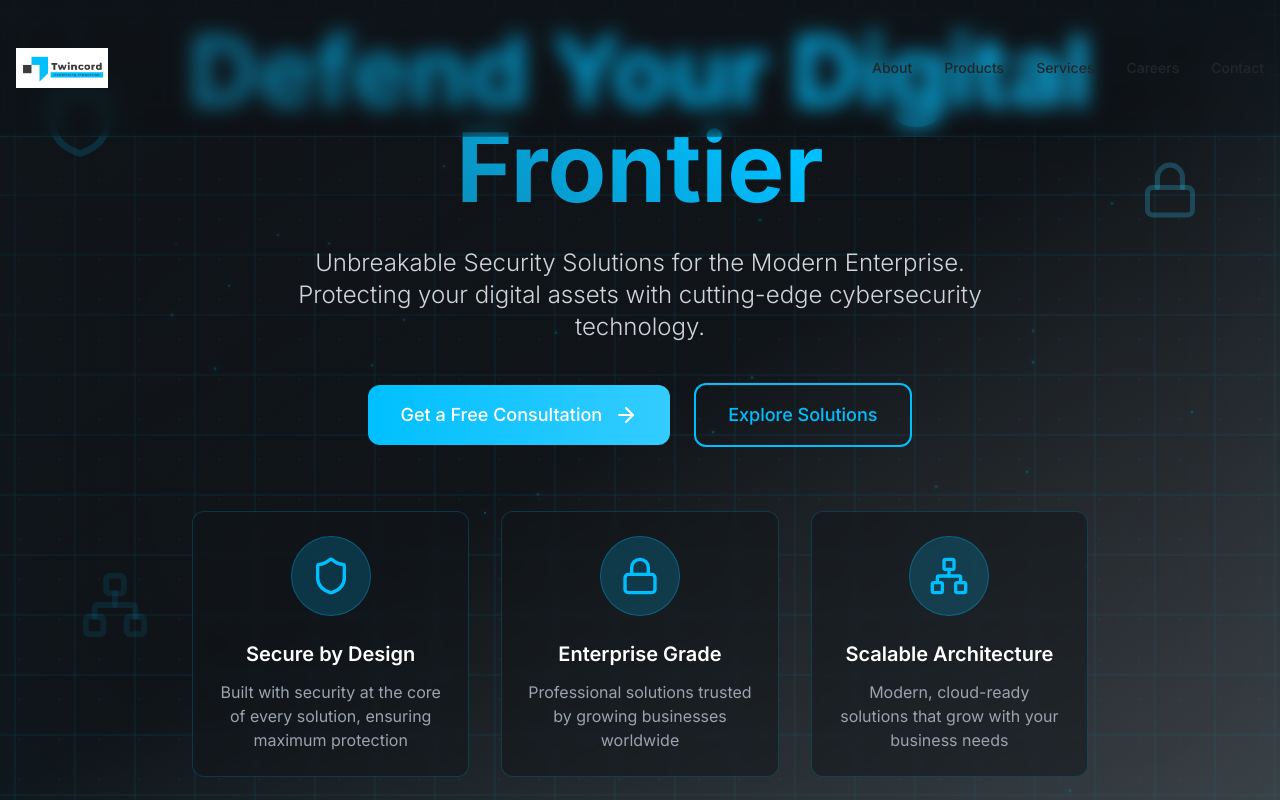
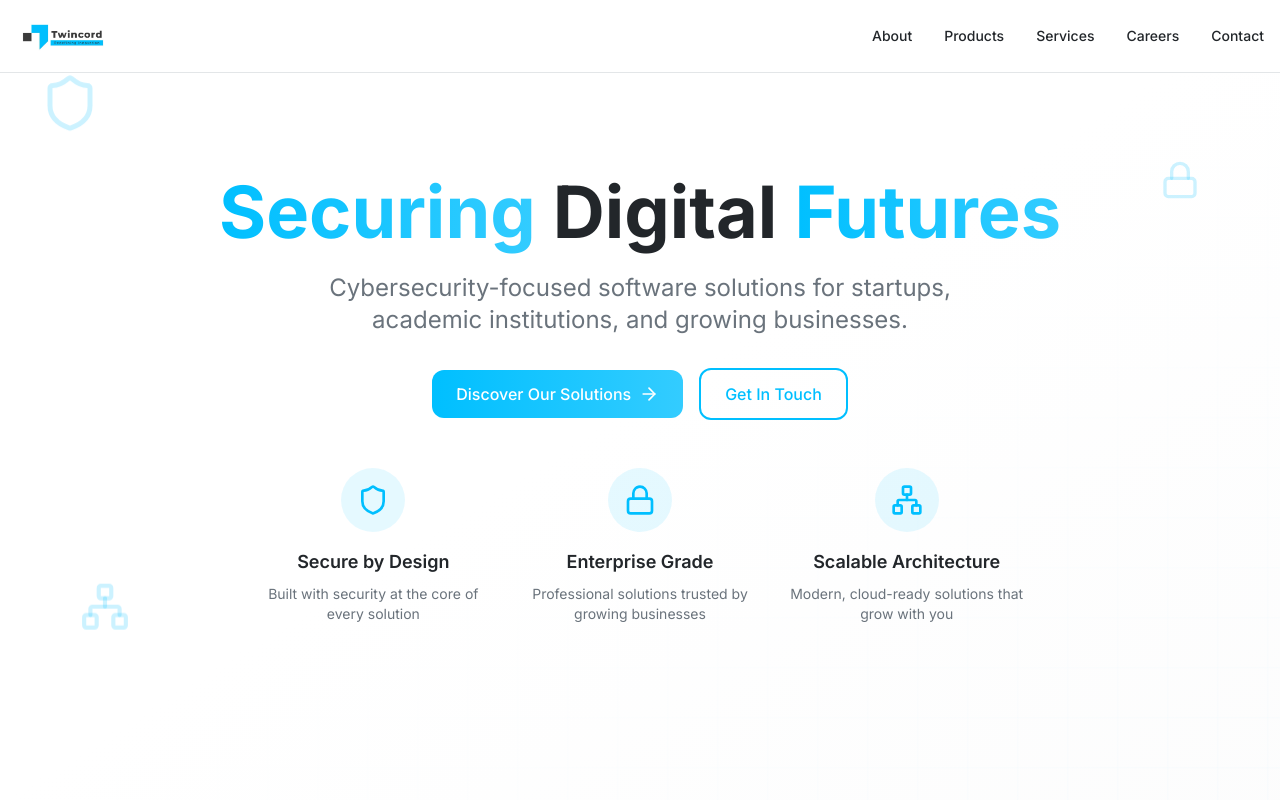
Before and after one commit to Jeeva-21BSR017/twin-secure-future, a React (Vite) app: page / in a window 1280 px wide. Shown: the top 800 px of the page. Built offline with nearby package versions, Linux system fonts and the light colour scheme.

Commit message:
Reverted to commit db957a70779c1f59ee247960231fb9bdc61054b3

```diff
--- a/package.json
+++ b/package.json
@@ -45,7 +45,6 @@
     "cmdk": "^1.0.0",
     "date-fns": "^3.6.0",
     "embla-carousel-react": "^8.3.0",
-    "gsap": "^3.13.0",
     "input-otp": "^1.2.4",
     "lucide-react": "^0.462.0",
     "next-themes": "^0.3.0",
--- a/src/components/Header.tsx
+++ b/src/components/Header.tsx
@@ -1,41 +1,8 @@
-import { useState, useEffect, useRef } from 'react';
+import { useState } from 'react';
 import { Menu, X } from 'lucide-react';
-import { gsap } from 'gsap';
-import { ScrollTrigger } from 'gsap/ScrollTrigger';
-
-gsap.registerPlugin(ScrollTrigger);
 
 const Header = () => {
   const [isMenuOpen, setIsMenuOpen] = useState(false);
-  const headerRef = useRef<HTMLElement>(null);
-
-  useEffect(() => {
-    const header = headerRef.current;
-    if (!header) return;
-
-    // GSAP ScrollTrigger for header transformation
-    const scrollTrigger = ScrollTrigger.create({
-      trigger: document.body,
-      start: "100px top",
-      end: "bottom bottom",
-      onToggle: (self) => {
-        if (self.isActive) {
-          header.classList.remove('header-hero');
-          header.classList.add('header-compact');
-        } else {
-          header.classList.remove('header-compact');
-          header.classList.add('header-hero');
-        }
-      }
-    });
-
-    // Initial state
-    header.classList.add('header-hero');
-
-    return () => {
-      scrollTrigger.kill();
-    };
-  }, []);
 
   const navItems = [
     { name: 'About', href: '#about' },
@@ -54,10 +21,7 @@ const Header = () => {
   };
 
   return (
-    <header
-      ref={headerRef}
-      className="fixed top-0 left-0 right-0 z-50 transition-all duration-600"
-    >
+    <header className="fixed top-0 left-0 right-0 z-50 bg-background/80 backdrop-blur-md border-b border-border">
       <div className="container mx-auto px-4 py-4">
         <div className="flex items-center justify-between">
           {/* Logo */}
--- a/src/components/Hero.tsx
+++ b/src/components/Hero.tsx
@@ -1,144 +1,78 @@
 import { Shield, ArrowRight, Lock, Network } from 'lucide-react';
-import { useEffect, useRef } from 'react';
-import { gsap } from 'gsap';
 
 const Hero = () => {
-  const particleContainerRef = useRef<HTMLDivElement>(null);
-  const heroContentRef = useRef<HTMLDivElement>(null);
+  return (
+    <section className="relative min-h-screen flex items-center justify-center overflow-hidden">
+      {/* Animated Background */}
+      <div className="absolute inset-0 cyber-grid opacity-30"></div>
+      <div className="absolute inset-0 bg-gradient-to-br from-background via-background to-cyber-light/20"></div>
 
-  useEffect(() => {
-    // Create particle glitter effect
-    const createParticles = () => {
-      const container = particleContainerRef.current;
-      if (!container) return;
-
-      const particles = [];
-      for (let i = 0; i < 50; i++) {
-        const particle = document.createElement('div');
-        particle.className = 'particle';
-        particle.style.left = Math.random() * 100 + '%';
-        particle.style.top = Math.random() * 100 + '%';
-        particle.style.animationDelay = Math.random() * 6 + 's';
-        particle.style.animationDuration = (4 + Math.random() * 4) + 's';
-        container.appendChild(particle);
-        particles.push(particle);
-      }
-
-      return particles;
-    };
-
-    // GSAP animations for hero content
-    const animateHeroContent = () => {
-      const content = heroContentRef.current;
-      if (!content) return;
-
-      const tl = gsap.timeline();
-
-      tl.fromTo(content.querySelector('h1'),
-        { y: 100, opacity: 0, scale: 0.8 },
-        { y: 0, opacity: 1, scale: 1, duration: 1.2, ease: "power3.out" }
-      )
-      .fromTo(content.querySelector('p'),
-        { y: 50, opacity: 0 },
-        { y: 0, opacity: 1, duration: 0.8, ease: "power2.out" },
-        "-=0.6"
-      )
-      .fromTo(content.querySelector('.cta-buttons'),
-        { y: 30, opacity: 0 },
-        { y: 0, opacity: 1, duration: 0.8, ease: "power2.out" },
-        "-=0.4"
-      )
-      .fromTo(content.querySelectorAll('.trust-indicator'),
-        { y: 40, opacity: 0, stagger: 0.2 },
-        { y: 0, opacity: 1, duration: 0.8, stagger: 0.2, ease: "power2.out" },
-        "-=0.6"
-      );
-    };
-
-    const particles = createParticles();
-    animateHeroContent();
-
-    return () => {
-      particles.forEach(particle => particle.remove());
-    };
-  }, []);
-
-  return (
-    <section className="relative min-h-screen flex items-center justify-center overflow-hidden bg-gradient-to-br from-cyber-dark via-cyber-dark to-cyber-gray">
-      {/* Enhanced Grid Background */}
-      <div className="absolute inset-0 cyber-grid-enhanced"></div>
-
-      {/* Particle Glitter Container */}
-      <div ref={particleContainerRef} className="particle-container"></div>
-
-      {/* Dark Overlay for Better Text Contrast */}
-      <div className="absolute inset-0 bg-gradient-to-br from-cyber-dark/80 via-cyber-dark/60 to-cyber-gray/70"></div>
-
-      {/* Floating Security Icons */}
-      <div className="absolute top-20 left-10 text-primary/30 animate-pulse">
-        <Shield size={80} />
+      {/* Floating Elements */}
+      <div className="absolute top-20 left-10 text-primary/20 animate-float">
+        <Shield size={60} />
       </div>
-      <div className="absolute top-40 right-20 text-primary-glow/25 animate-pulse" style={{ animationDelay: '1s' }}>
-        <Lock size={60} />
+      <div className="absolute top-40 right-20 text-primary/20 animate-float" style={{ animationDelay: '1s' }}>
+        <Lock size={40} />
       </div>
-      <div className="absolute bottom-40 left-20 text-primary/20 animate-pulse" style={{ animationDelay: '2s' }}>
-        <Network size={70} />
+      <div className="absolute bottom-40 left-20 text-primary/20 animate-float" style={{ animationDelay: '2s' }}>
+        <Network size={50} />
       </div>
 
-      <div ref={heroContentRef} className="relative z-10 container mx-auto px-4 text-center">
-        <div className="max-w-5xl mx-auto">
-          <h1 className="hero-headline text-6xl md:text-8xl font-bold mb-8 leading-tight">
-            Defend Your Digital Frontier
+      <div className="relative z-10 container mx-auto px-4 text-center">
+        <div className="max-w-4xl mx-auto animate-fade-in">
+          <h1 className="text-5xl md:text-7xl font-bold mb-6 leading-tight">
+            <span className="text-gradient">Securing</span>{' '}
+            <span className="text-foreground">Digital</span>{' '}
+            <span className="text-gradient">Futures</span>
           </h1>
 
-          <p className="text-xl md:text-2xl text-gray-300 mb-10 max-w-3xl mx-auto font-light">
-            Unbreakable Security Solutions for the Modern Enterprise.
-            Protecting your digital assets with cutting-edge cybersecurity technology.
+          <p className="text-xl md:text-2xl text-muted-foreground mb-8 max-w-2xl mx-auto">
+            Cybersecurity-focused software solutions for startups, academic institutions, and growing businesses.
           </p>
 
-          <div className="cta-buttons flex flex-col sm:flex-row gap-6 justify-center items-center mb-16">
+          <div className="flex flex-col sm:flex-row gap-4 justify-center items-center mb-12">
             <button
               onClick={() => document.querySelector('#about')?.scrollIntoView({ behavior: 'smooth' })}
-              className="btn-cyber group text-lg px-8 py-4"
+              className="btn-cyber group"
             >
-              <span className="flex items-center gap-3">
-                Get a Free Consultation
-                <ArrowRight size={24} className="group-hover:translate-x-2 transition-transform duration-300" />
+              <span className="flex items-center gap-2">
+                Discover Our Solutions
+                <ArrowRight size={20} className="group-hover:translate-x-1 transition-transform" />
               </span>
             </button>
 
             <button
               onClick={() => document.querySelector('#contact')?.scrollIntoView({ behavior: 'smooth' })}
-              className="btn-outline-cyber text-lg px-8 py-4"
+              className="btn-outline-cyber"
             >
-              Explore Solutions
+              Get In Touch
             </button>
           </div>
 
           {/* Trust Indicators */}
-          <div className="grid grid-cols-1 md:grid-cols-3 gap-8 max-w-4xl mx-auto">
-            <div className="trust-indicator text-center bg-cyber-dark/50 backdrop-blur-sm border border-primary/20 rounded-xl p-6">
-              <div className="inline-flex items-center justify-center w-20 h-20 bg-primary/20 rounded-full mb-6 border border-primary/30">
-                <Shield className="text-primary" size={40} />
+          <div className="grid grid-cols-1 md:grid-cols-3 gap-8 max-w-3xl mx-auto">
+            <div className="text-center animate-slide-in-left" style={{ animationDelay: '0.2s' }}>
+              <div className="inline-flex items-center justify-center w-16 h-16 bg-primary/10 rounded-full mb-4">
+                <Shield className="text-primary" size={32} />
               </div>
-              <h3 className="font-semibold text-xl mb-3 text-white">Secure by Design</h3>
-              <p className="text-gray-400">Built with security at the core of every solution, ensuring maximum protection</p>
+              <h3 className="font-semibold text-lg mb-2">Secure by Design</h3>
+              <p className="text-muted-foreground text-sm">Built with security at the core of every solution</p>
             </div>
 
-            <div className="trust-indicator text-center bg-cyber-dark/50 backdrop-blur-sm border border-primary/20 rounded-xl p-6">
-              <div className="inline-flex items-center justify-center w-20 h-20 bg-primary/20 rounded-full mb-6 border border-primary/30">
-                <Lock className="text-primary" size={40} />
+            <div className="text-center animate-slide-in-left" style={{ animationDelay: '0.4s' }}>
+              <div className="inline-flex items-center justify-center w-16 h-16 bg-primary/10 rounded-full mb-4">
+                <Lock className="text-primary" size={32} />
               </div>
-              <h3 className="font-semibold text-xl mb-3 text-white">Enterprise Grade</h3>
-              <p className="text-gray-400">Professional solutions trusted by growing businesses worldwide</p>
+              <h3 className="font-semibold text-lg mb-2">Enterprise Grade</h3>
+              <p className="text-muted-foreground text-sm">Professional solutions trusted by growing businesses</p>
             </div>
 
-            <div className="trust-indicator text-center bg-cyber-dark/50 backdrop-blur-sm border border-primary/20 rounded-xl p-6">
-              <div className="inline-flex items-center justify-center w-20 h-20 bg-primary/20 rounded-full mb-6 border border-primary/30">
-                <Network className="text-primary" size={40} />
+            <div className="text-center animate-slide-in-left" style={{ animationDelay: '0.6s' }}>
+              <div className="inline-flex items-center justify-center w-16 h-16 bg-primary/10 rounded-full mb-4">
+                <Network className="text-primary" size={32} />
               </div>
-              <h3 className="font-semibold text-xl mb-3 text-white">Scalable Architecture</h3>
-              <p className="text-gray-400">Modern, cloud-ready solutions that grow with your business needs</p>
+              <h3 className="font-semibold text-lg mb-2">Scalable Architecture</h3>
+              <p className="text-muted-foreground text-sm">Modern, cloud-ready solutions that grow with you</p>
             </div>
           </div>
         </div>
--- a/src/index.css
+++ b/src/index.css
@@ -143,113 +143,18 @@
     @apply transition-[var(--transition-glow)] hover:shadow-[var(--shadow-glow)];
   }
 
-  /* Enhanced Cybersecurity Grid Background */
-  .cyber-grid-enhanced {
+  /* Animated background patterns */
+  .cyber-grid {
     background-image:
-      linear-gradient(hsl(var(--primary) / 0.15) 2px, transparent 2px),
-      linear-gradient(90deg, hsl(var(--primary) / 0.15) 2px, transparent 2px),
-      radial-gradient(circle at 25% 25%, hsl(var(--primary) / 0.1) 1px, transparent 1px),
-      radial-gradient(circle at 75% 75%, hsl(var(--primary-glow) / 0.1) 1px, transparent 1px);
-    background-size: 60px 60px, 60px 60px, 40px 40px, 40px 40px;
-    background-position: 0 0, 0 0, 0 0, 20px 20px;
-    box-shadow: inset 0 0 100px hsl(var(--primary) / 0.05);
-    animation: grid-parallax 30s linear infinite, grid-glow 4s ease-in-out infinite;
+      linear-gradient(hsl(var(--primary) / 0.1) 1px, transparent 1px),
+      linear-gradient(90deg, hsl(var(--primary) / 0.1) 1px, transparent 1px);
+    background-size: 50px 50px;
+    animation: grid-move 20s linear infinite;
   }
 
-  @keyframes grid-parallax {
-    0% {
-      background-position: 0 0, 0 0, 0 0, 20px 20px;
-      transform: translateZ(0);
-    }
-    100% {
-      background-position: 60px 60px, 60px 60px, 40px 40px, 60px 60px;
-      transform: translateZ(0);
-    }
-  }
-
-  @keyframes grid-glow {
-    0%, 100% {
-      box-shadow:
-        inset 0 0 100px hsl(var(--primary) / 0.05),
-        inset 0 0 200px hsl(var(--primary-glow) / 0.02);
-    }
-    50% {
-      box-shadow:
-        inset 0 0 150px hsl(var(--primary) / 0.08),
-        inset 0 0 300px hsl(var(--primary-glow) / 0.04);
-    }
-  }
-
-  /* Particle Glitter Effect */
-  .particle-container {
-    position: absolute;
-    inset: 0;
-    pointer-events: none;
-    overflow: hidden;
-  }
-
-  .particle {
-    position: absolute;
-    width: 2px;
-    height: 2px;
-    background: hsl(var(--primary));
-    border-radius: 50%;
-    opacity: 0;
-    box-shadow: 0 0 6px hsl(var(--primary)), 0 0 12px hsl(var(--primary-glow));
-    animation: particle-float 6s infinite ease-in-out;
-  }
-
-  @keyframes particle-float {
-    0%, 100% {
-      opacity: 0;
-      transform: translateY(20px) scale(0.5);
-    }
-    10%, 90% {
-      opacity: 1;
-      transform: translateY(0) scale(1);
-    }
-    50% {
-      opacity: 0.8;
-      transform: translateY(-10px) scale(1.2);
-    }
-  }
-
-  /* Hero Headline Effects */
-  .hero-headline {
-    background: linear-gradient(
-      45deg,
-      hsl(var(--foreground)),
-      hsl(var(--primary)),
-      hsl(var(--primary-glow)),
-      hsl(var(--foreground))
-    );
-    background-size: 300% 300%;
-    background-clip: text;
-    -webkit-background-clip: text;
-    -webkit-text-fill-color: transparent;
-    animation: gradient-shift 8s ease-in-out infinite;
-  }
-
-  @keyframes gradient-shift {
-    0%, 100% { background-position: 0% 50%; }
-    50% { background-position: 100% 50%; }
-  }
-
-  /* Header Transformation States */
-  .header-hero {
-    background: rgba(0, 0, 0, 0.1);
-    backdrop-filter: blur(10px);
-    border-bottom: 1px solid hsl(var(--primary) / 0.1);
-    padding: 2rem 0;
-    transition: all 0.6s cubic-bezier(0.4, 0, 0.2, 1);
-  }
-
-  .header-compact {
-    background: hsl(var(--cyber-dark) / 0.95);
-    backdrop-filter: blur(20px);
-    border-bottom: 1px solid hsl(var(--primary) / 0.3);
-    padding: 1rem 0;
-    box-shadow: 0 4px 20px hsl(var(--cyber-dark) / 0.3);
+  @keyframes grid-move {
+    0% { background-position: 0 0; }
+    100% { background-position: 50px 50px; }
   }
 
   /* Data flow animation */
```
Also changed, not shown: 1 other file (tests, documents, lock files or other folders).
